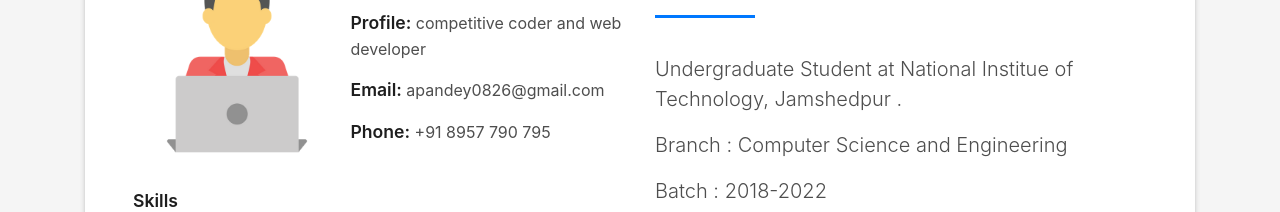
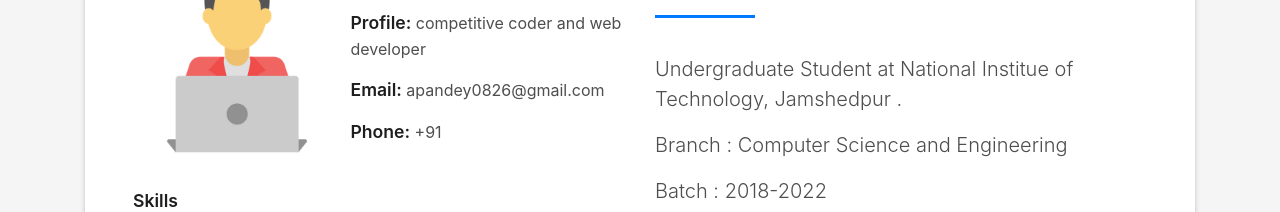
Before and after one commit to 007atulpandey/portfolio, a plain HTML site: page index.html in a window 1280 px wide. Shown: the part 960-1172 px from the top of the page. Drawn offline with nearby package versions, Linux system fonts and the light colour scheme; files whose address does not match are found by name.

Commit message:
Update index.html

```diff
--- a/index.html
+++ b/index.html
@@ -127,7 +127,7 @@
                       <p><span class="title-s">Name: </span> <span>Atul Pandey</span></p>
                       <p><span class="title-s">Profile: </span> <span>competitive coder and web developer</span></p>
                       <p><span class="title-s">Email: </span> <span>apandey0826@gmail.com</span></p>
-                      <p><span class="title-s">Phone: </span> <span>+91 8957 790 795</span></p>
+                      <p><span class="title-s">Phone: </span> <span>+91</span></p>
                     </div>
                   </div>
                 </div>
```
